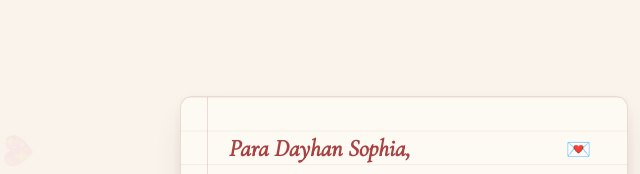
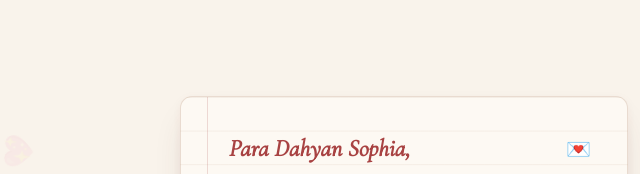
Before and after one commit to deimer96/Unamor, a plain HTML site: page index.html in a window 1280 px wide. Both pictures are taken after a click on the button "Continuar ❤️". Shown: the top 174 px of the page, 236-876 px from the left. Drawn offline with nearby package versions, Linux system fonts and the light colour scheme.

Commit message:
Update index.html

```diff
--- a/index.html
+++ b/index.html
@@ -252,7 +252,7 @@
     <section id="step2" class="step-section w-full text-center flex flex-col items-center pt-4 hidden">
       <div class="paper-sheet p-7 pl-10 md:p-9 md:pl-12 rounded-xl w-full text-left">
         <div class="flex items-center justify-between mb-3">
-          <span class="font-serif-custom italic text-2xl text-romanticRed font-semibold">Para Dayhan Sophia,</span>
+          <span class="font-serif-custom italic text-2xl text-romanticRed font-semibold">Para Dahyan Sophia,</span>
           <span class="text-xl">💌</span>
         </div>
 
```
